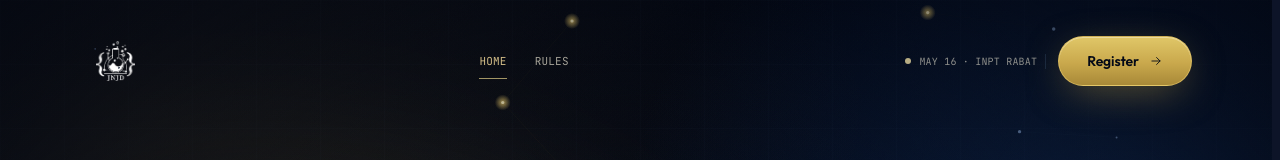
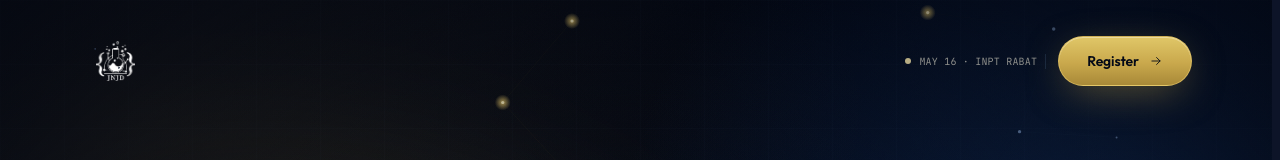
Before and after one commit to TahaZizah/JNJD, a React (Vite) app in the folder frontend/: page / in a window 1280 px wide. Shown: the top 160 px of the page. Built offline with nearby package versions, Linux system fonts and the light colour scheme.

Commit message:
refactor: remove redundant helper text from landing wizard and comment out navigation links

```diff
--- a/frontend/src/ui/LandingWizard.tsx
+++ b/frontend/src/ui/LandingWizard.tsx
@@ -369,7 +369,6 @@ function StepTeam({ data, update }: any) {
       <div className="mb-8">
         <div className="t-mono text-[10px] tracking-[0.3em] uppercase text-gold-500 mb-2">01 · Identity</div>
         <h3 className="t-display text-3xl md:text-4xl text-bone-100">Name your team.</h3>
-        <p className="text-bone-100/60 mt-2">Pick something memorable — you'll wear it for the next six months.</p>
       </div>
       <div className="grid md:grid-cols-2 gap-5">
         <div className="md:col-span-2">
--- a/frontend/src/ui/landing_wizard.tsx
+++ b/frontend/src/ui/landing_wizard.tsx
@@ -266,7 +266,6 @@ function StepTeam({ data, update }) {
       <div className="mb-8">
         <div className="t-mono text-[10px] tracking-[0.3em] uppercase text-gold-500 mb-2">01 · Identity</div>
         <h3 className="t-display text-3xl md:text-4xl text-bone-100">Name your team.</h3>
-        <p className="text-bone-100/60 mt-2">Pick something memorable — you'll wear it for the next six months.</p>
       </div>
       <div className="grid md:grid-cols-2 gap-5">
         <div className="md:col-span-2">
--- a/frontend/src/ui/nav.tsx
+++ b/frontend/src/ui/nav.tsx
@@ -48,10 +48,10 @@ function Nav({ route, setRoute }) {
             </button>
 
             {/* Desktop center links */}
-            <nav className="hidden md:flex items-center gap-1" aria-label="Main navigation">
-              {link('home', 'Home')}
-              {link('home#rules', 'Rules')}
-            </nav>
+            {/* <nav className="hidden md:flex items-center gap-1" aria-label="Main navigation"> */}
+              {/* {link('home', 'Home')} */}
+              {/* {link('home#rules', 'Rules')} */}
+            {/* </nav> */}
 
             {/* Right CTA */}
             <div className="flex items-center gap-3">
```
